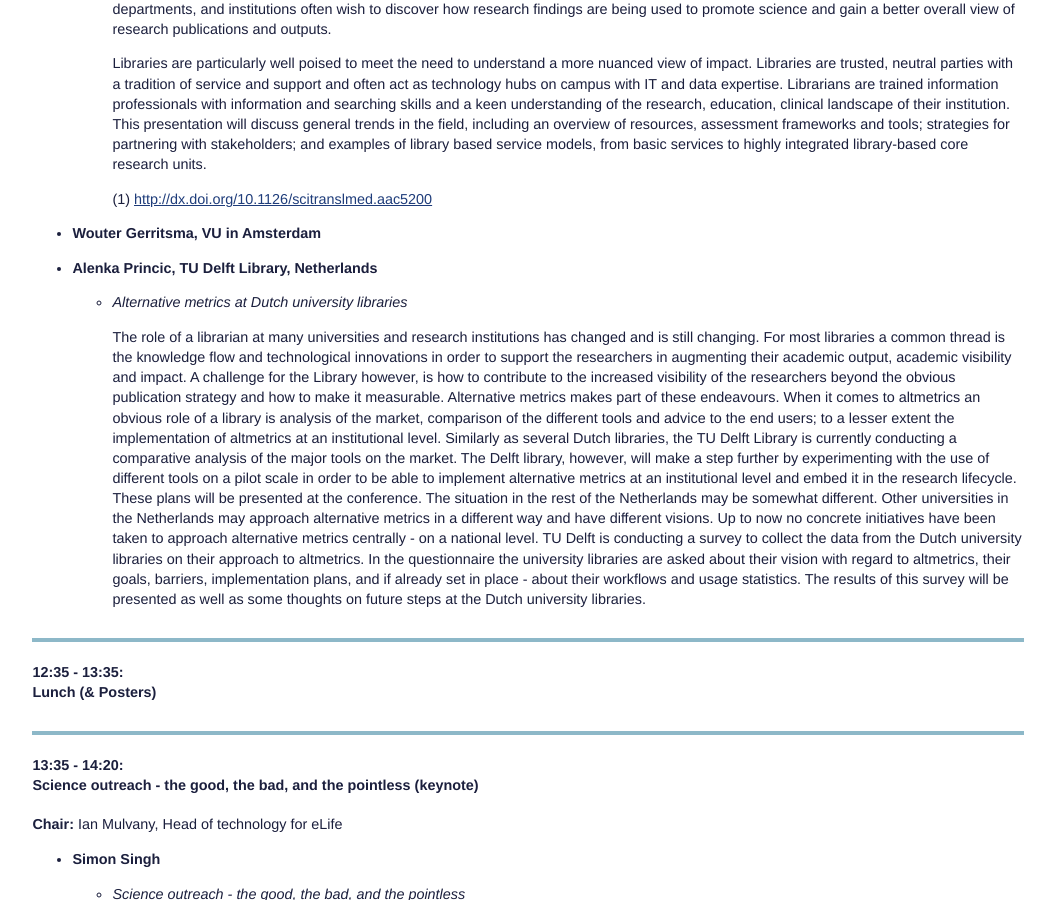
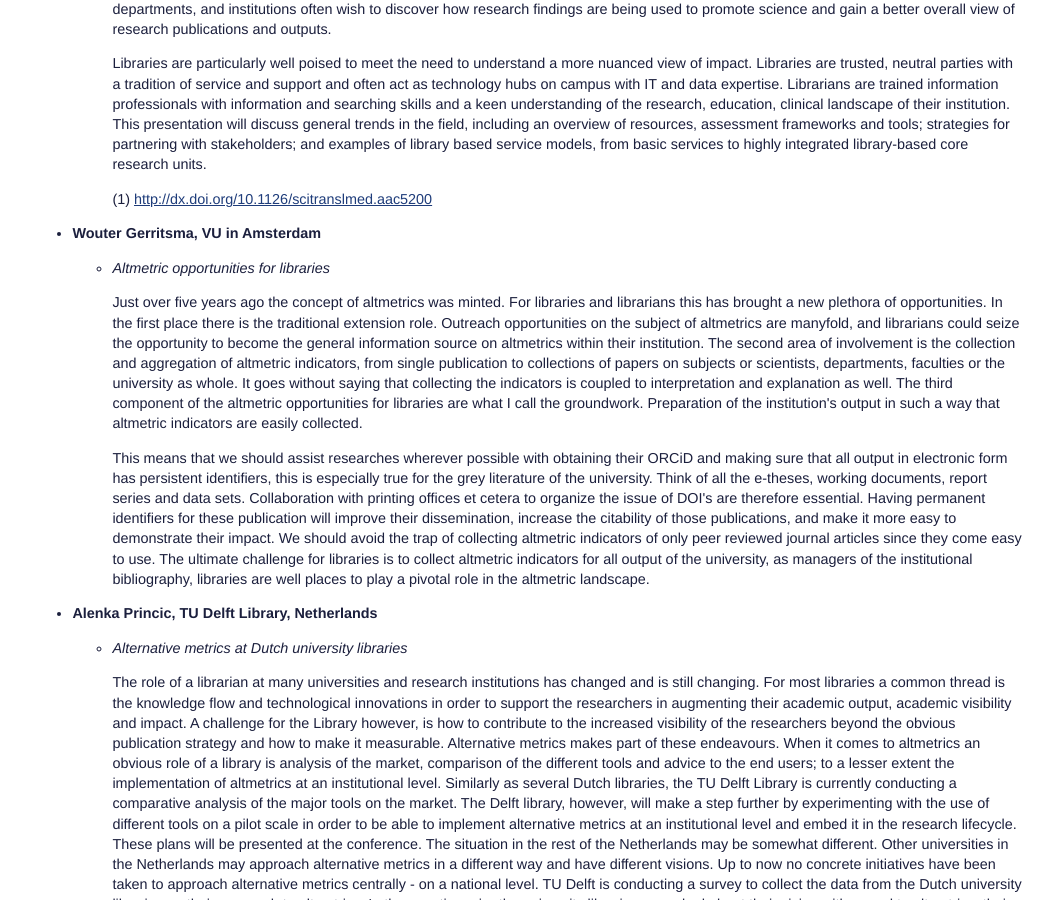
Before and after one commit to amconference/amconference.github.io, a Jekyll site: the page built from schedule/details.html, in a window 1280 px wide and 900 px high, scrolled down 1986 px. Shown: the whole window, without its empty margins (112-1167 px from the left). Built offline with Jekyll 4.4.1, drawn with Linux system fonts in a browser that asks for light colours; nearby versions of some CDN libraries.

Commit message:
presentation

```diff
--- a/_layouts/schedule-details.html
+++ b/_layouts/schedule-details.html
@@ -82,6 +82,15 @@
   </li>
   </ul>
   <li><strong>Wouter Gerritsma, VU in Amsterdam</strong></li>
+  <ul>
+  <li>
+  <p><em>Altmetric opportunities for libraries</em></p>
+
+  <p>Just over five years ago the concept of altmetrics was minted. For libraries and librarians this has brought a new plethora of opportunities. In the first place there is the traditional extension role. Outreach opportunities on the subject of altmetrics are manyfold, and librarians could seize the opportunity to become the general information source on altmetrics within their institution. The second area of involvement is the collection and aggregation of altmetric indicators, from single publication to collections of papers on subjects or scientists, departments, faculties or the university as whole. It goes without saying that collecting the indicators is coupled to interpretation and explanation as well. The third component of the altmetric opportunities for libraries are what I call the groundwork. Preparation of the institution's output in such a way that altmetric indicators are easily collected.</p>
+  <p>This means that we should assist researches wherever possible with obtaining their ORCiD and making sure that all output in electronic form has persistent identifiers, this is especially true for the grey literature of the university. Think of all the e-theses, working documents, report series and data sets. Collaboration with printing offices et cetera to organize the issue of DOI's are therefore essential. Having permanent identifiers for these publication will improve their dissemination, increase the citability of those publications, and make it more easy to demonstrate their impact. We should avoid the trap of collecting altmetric indicators of only peer reviewed journal articles since they come easy to use. The ultimate challenge for libraries is to collect altmetric indicators for all output of the university, as managers of the institutional bibliography, libraries are well places to play a pivotal role in the altmetric landscape.
+ </p>
+  </li>
+  </ul>
   <li>
   <p><strong>Alenka Princic, TU Delft Library, Netherlands</strong></p>
 
```
